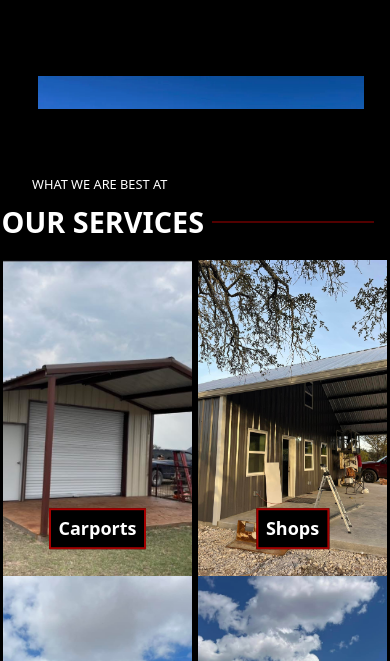
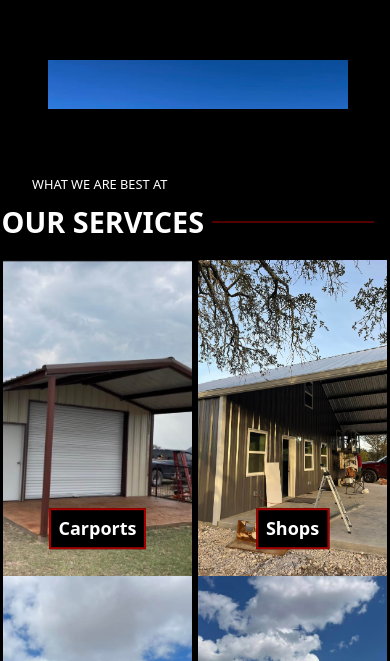
Before and after one commit to nicoleables/Premier-Exterior-Contruction, a React (Vite) app: page / in a window 390 px wide. Shown: the part 1743-2404 px from the top of the page. Built offline with nearby package versions, Linux system fonts and the light colour scheme.

Commit message:
Update about.css

```diff
--- a/src/styles/about.css
+++ b/src/styles/about.css
@@ -43,7 +43,7 @@
   display: flex;
   justify-content: space-between; /* Align text and image side by side */
   width: 100%;
-  margin-top: 3rem; /* Adjust this if needed */
+  margin-top: 2rem; /* Adjust this to reduce space */
   align-items: center; /* Center content vertically */
 }
 
@@ -177,6 +177,31 @@
     display: block; /* Make the image a block element */
     margin: 1rem auto; /* Center the image and reduce vertical spacing */
     width: 100%; /* Make the image responsive */
-    max-width: 100
+    max-width: 100%; /* Prevent overflow */
+  }
+
+  .about-pic {
+    align-items: center;
+    margin-top: 0.5rem; /* Further reduce top margin */
+    height: auto; /* Adjust height for responsiveness */
+    font-size: 14px;
+    padding: 0.5rem 1rem;
+  }
+
+  .aboutfacebooklogo {
+    margin: 1rem auto; /* Adjust space above the Facebook logo */
+    position: relative;
   }
 }
+
+@media (min-width: 481px) {
+  .about-content {
+    flex-direction: row; /* Align text and image side by side */
+    justify-content: space-between; /* Space between text and image */
+  }
+
+  .about-pic {
+    margin-left: 2rem; /* Add margin to the left of the image */
+    margin-right: 0; /* Reset right margin */
+  }
+}
```
